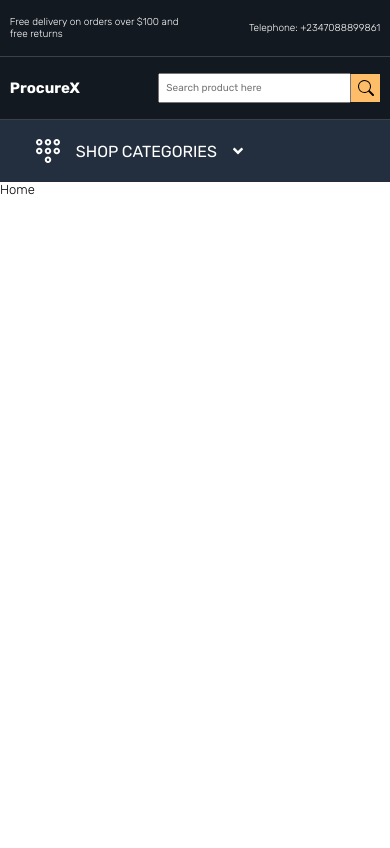
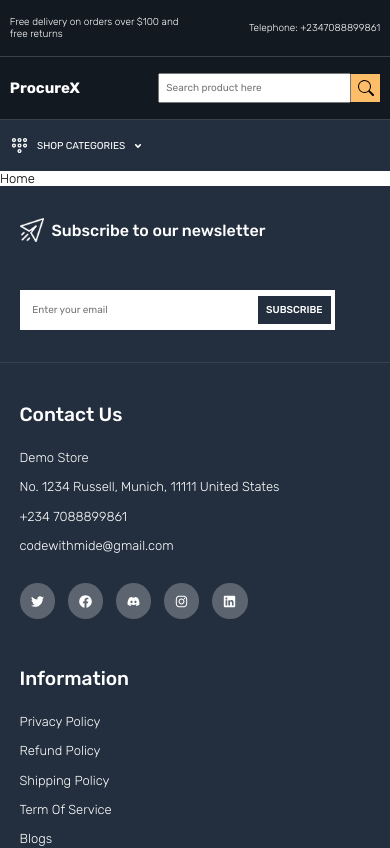
Before and after one commit to codewithmide/ProcureX, a React (Create React App) app: page / in a window 390 px wide. Shown: the top 848 px of the page. Built offline with nearby package versions, Linux system fonts and the light colour scheme.

Commit message:
header now responsive

```diff
--- a/src/components/Layout.js
+++ b/src/components/Layout.js
@@ -1,14 +1,14 @@
 import React from 'react'
 import { Outlet } from 'react-router-dom';
 import Header from './Header';
-// import Footer from './Footer';
+import Footer from './Footer';
 
 const Layout = () => {
   return (
     <>
         <Header/>
         <Outlet />
-        {/* <Footer /> */}
+        <Footer />
     </>
   )
 }
--- a/src/components/styles/Dropdownmenu.scss
+++ b/src/components/styles/Dropdownmenu.scss
@@ -13,6 +13,10 @@
     gap: .8rem;
     background-color: transparent;
     color: var(--header-text-color);
+    @media only screen and (max-width: 768px) {
+        font-size: 10px;
+        gap: .5rem;
+    }
 }
 
 .dropdown-options {
@@ -44,8 +48,18 @@ li {
     align-items: center;
     cursor: pointer;
     text-transform: uppercase;
+    @media only screen and (max-width: 768px) {
+        padding-left: 1rem;
+        height: 2.5rem;
+    }
 }
 
 li:hover {
     background-color: var(--search-btn-bg);
 }
+
+@media only screen and (max-width: 768px) {
+    .dropdown-toggle img {
+        width: 1.2rem;
+    }
+}
--- a/src/components/styles/Header.scss
+++ b/src/components/styles/Header.scss
@@ -186,7 +186,5 @@ nav {
         display: flex;
         align-items: flex-start;
     }
-    .menu {
-        width: 70%;
-    }
+
 }
```
